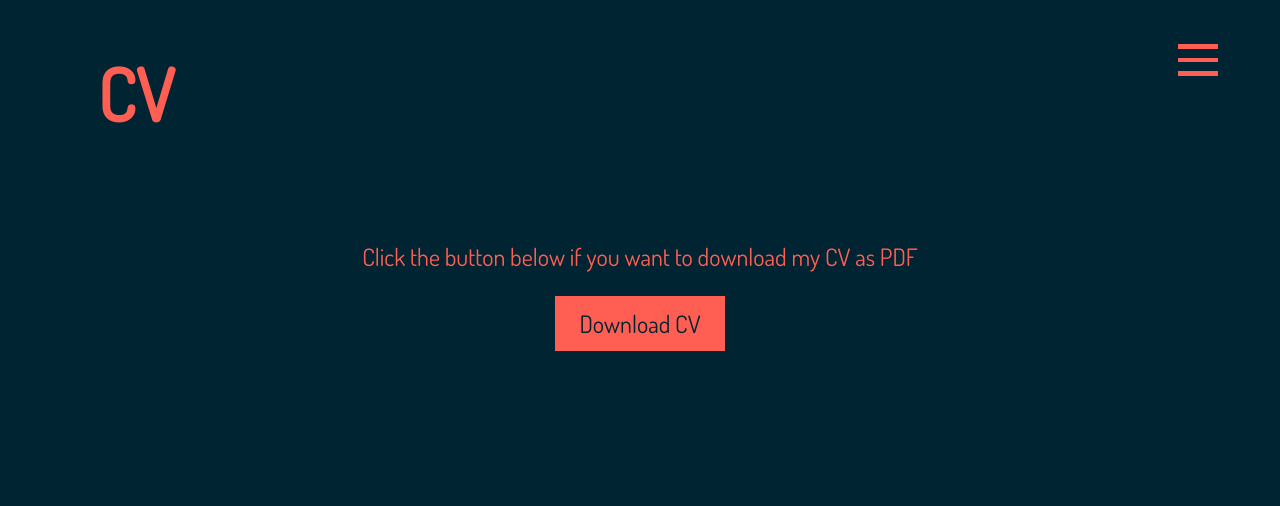
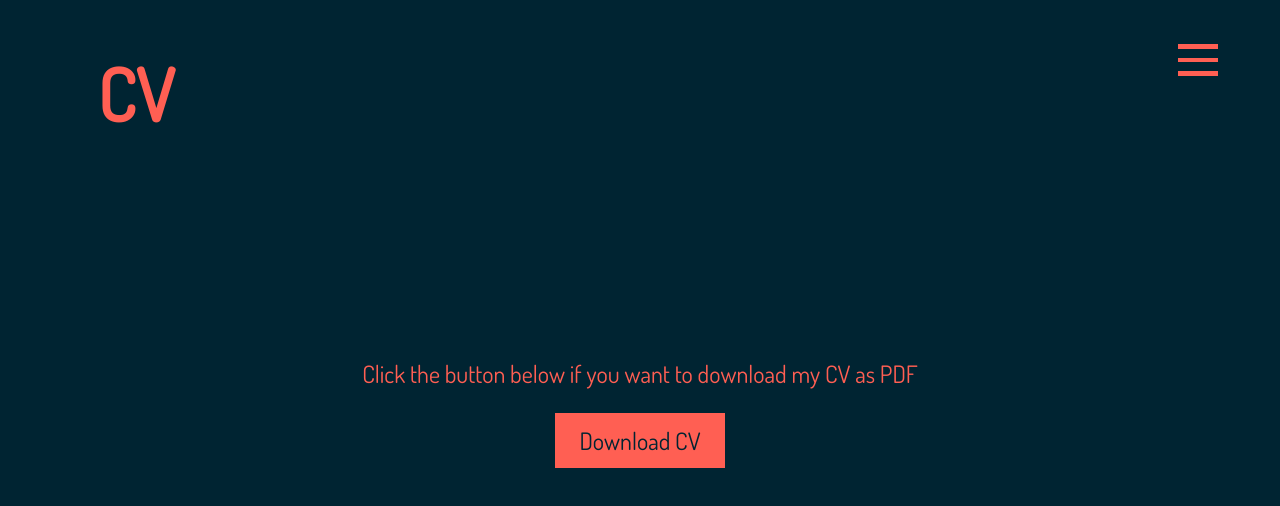
Before and after one commit to azahrandani/web-porto, a Next.js app: page /cv in a window 1280 px wide. Shown: the top 506 px of the page. Built offline with nearby package versions, Linux system fonts and the light colour scheme; a web font is replaced by a local one.

Commit message:
Fix paddings

```diff
--- a/pages/cv.js
+++ b/pages/cv.js
@@ -17,6 +17,8 @@ export default function Works() {
                 <Menu open={open} setOpen={setOpen} />
             </div>
         <h1 className={`${styles.text} ${styles.page_title}`}>CV</h1>
+        <div className={`${styles.cv_container_parent}`}>
+            <div className={`${styles.cv_container_child}`}>
                 <p className={`${styles.text} ${styles.download_cv_inst}`}>Click the button below if you want to download my CV as PDF</p>
                 <div className={styles.download_cv_button_container}>
                     <a href='/CV_Azahra.pdf' download="CV_Azahra.pdf">
@@ -26,5 +28,7 @@ export default function Works() {
                     </a>
                 </div>
             </div>
+        </div>
+        </div>
     )
 }
--- a/pages/works.js
+++ b/pages/works.js
@@ -123,7 +123,7 @@ const CalorieDesc = () => {
                     </div>
                     </div>
                 </div>
-                <div className={`${styles.work_image_container}`}>
+                <div className={`${styles.work_image_container} ${styles.calorie_right_container}`}>
                     <a className={`${styles.text} ${styles.work_desc} ${styles.highlight}`}>Swipe for next pict</a>
                     <div className={`${styles.calorie_images_container}`}>
                         <Carousel views={calorieImages}/>
--- a/public/burger_menu.js
+++ b/public/burger_menu.js
@@ -22,13 +22,13 @@ export const StyledMenu = styled.nav`
   a {
     font-family: Dosis;
     font-size: 2.5em;
+    margin-bottom: 0.2em;
     color: #FF5F53;
     text-decoration: none;
     transition: color 0.3s linear;
 
     @media (max-width: 576px) {
       font-size: 2em;
-      margin-bottom: 0.2em;
       text-align: right;
     }
 
--- a/styles/Home.module.css
+++ b/styles/Home.module.css
@@ -81,8 +81,14 @@
   margin-bottom: 0.3em;
 }
 
+.cv_container_parent {
+  display: flex;
+  height: 60vh;
+  justify-content: center;
+  align-items: center;
+}
+
 .download_cv_inst {
-  margin-top: 10vh;
   font-size: 1.5em;
   text-align: center;
 }
@@ -93,11 +99,12 @@
 }
 
 .table {
+  margin-top: 2em;
   margin-left: 6.1vw;
 }
 
 .contact_rows {
-  height: 4.7em;
+  height: 4.3em;
 }
 
 .contact_details {
@@ -199,6 +206,10 @@
   max-width: 80%;
 }
 
+.calorie_right_container {
+  padding-top: 1em;
+}
+
 .watch_demo_button {
   width: fit-content;
   margin-right: 0.1em;
@@ -260,6 +271,15 @@
     width: 80vw;
   }
 
+  .calorie_right_container {
+    padding-top: 0;
+  }
+
+  .contact_icons_col {
+    width: 17%;
+    text-align: left;
+  }
+
 }
 
 .ul {
```
Also changed, not shown: 1 other file (tests, documents, lock files or other folders). Lines whose indentation alone changed are shown as unchanged.
